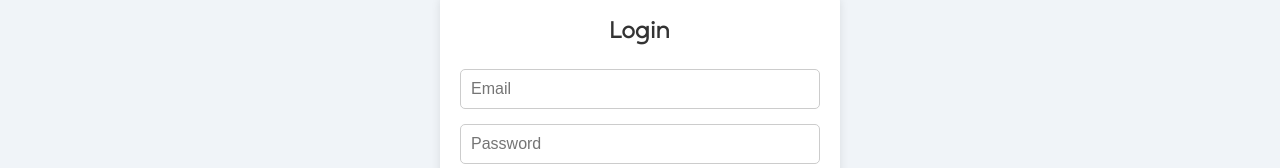
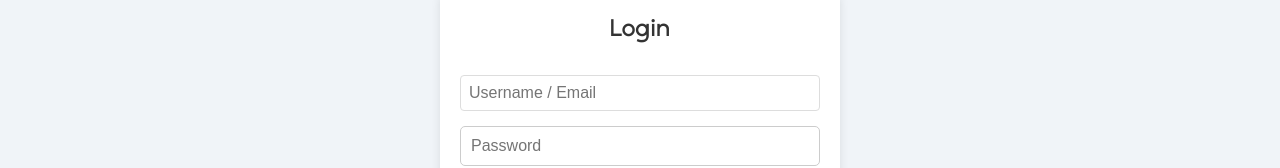
Before and after one commit to sudipto-s/lonks, a React (Vite) app in the folder client/: page /app/login in a window 1280 px wide. Shown: the part 251-419 px from the top of the page. Built offline with nearby package versions, Linux system fonts and the light colour scheme.

Commit message:
Add support to username login & minor bug fix

```diff
--- a/client/src/components/Footer.jsx
+++ b/client/src/components/Footer.jsx
@@ -5,7 +5,9 @@ const Footer = () => {
       <footer className="footer">
          <p className="s-lonk">
             &copy; {new Date().getFullYear()} &nbsp;
-            <a href="//github.com/sudipto-s/lonks">Lonks</a>. All rights reserved.
+            <a target="_blank" rel="noopener noreferrer"
+               href="//github.com/sudipto-s/lonks"
+            >Lonks</a>. All rights reserved.
             @Sudipto
          </p>
          <div className="social-media">
--- a/client/src/components/Login.jsx
+++ b/client/src/components/Login.jsx
@@ -7,7 +7,7 @@ import LoginForm from './forms/LoginForm'
 
 const Login = ({ user, setUser }) => {
    document.title = "Login - Lonks"
-   const [email, setEmail] = useState("")
+   const [identifier, setIdentifier] = useState("")
    const [password, setPassword] = useState("")
    const [error, setError] = useState("")
    const [buttonText, setButtonText] = useState("Login")
@@ -24,21 +24,12 @@ const Login = ({ user, setUser }) => {
    const handleSubmit = async (e) => {
       e.preventDefault()
 
-      // Regular expression for email validation
-      const emailRegex = /^[a-z0-9._%+-]+@[a-z0-9.-]+\.[a-z]{2,}$/;
-      // Validate the email
-      if (!emailRegex.test(email)) {
-         setError("Please enter a valid email address")
-         return
-      } else
-         setError("")
-
       try {
          setError(null)
          setButtonText("Loading..")
-         const { data } = await axios.post("/api/v1/auth/login", { email, password })
-         setUser({ ...data, email, logged: true })
-         setCookie({ ...data, email, logged: true })
+         const { data } = await axios.post("/api/v1/auth/login", { identifier, password })
+         setUser({ ...data, logged: true })
+         setCookie({ ...data, logged: true })
          setError("")
       } catch (err) {
          console.error(err)
@@ -51,12 +42,11 @@ const Login = ({ user, setUser }) => {
    return (
       <div className="auth-container">
          <LoginForm
-            email={email} setEmail={setEmail}
+            identifier={identifier} setIdentifier={setIdentifier}
             password={password} setPassword={setPassword}
             error={error} buttonText={buttonText}
             handleSubmit={handleSubmit}
          />
-
       </div>
    )
 }
--- a/client/src/components/forms/LoginForm.jsx
+++ b/client/src/components/forms/LoginForm.jsx
@@ -1,15 +1,15 @@
 import { Link } from "react-router-dom"
 
-const LoginForm = ({ email, setEmail, password, setPassword, error, buttonText, handleSubmit }) => {
+const LoginForm = ({ identifier, setIdentifier, password, setPassword, error, buttonText, handleSubmit }) => {
    return (
       <form onSubmit={handleSubmit} className="auth-form">
          <h2>Login</h2>
          {error && <p className="error">{error}</p>}
          <div>
             <input
-               type="email" value={email}
-               placeholder="Email"
-               onChange={e => setEmail(e.target.value?.trim().toLowerCase())}
+               type="text" value={identifier}
+               placeholder="Username / Email"
+               onChange={e => setIdentifier(e.target.value?.trim().toLowerCase())}
                required
             />
             <input
```
Also changed, not shown: 1 other file (tests, documents, lock files or other folders).
